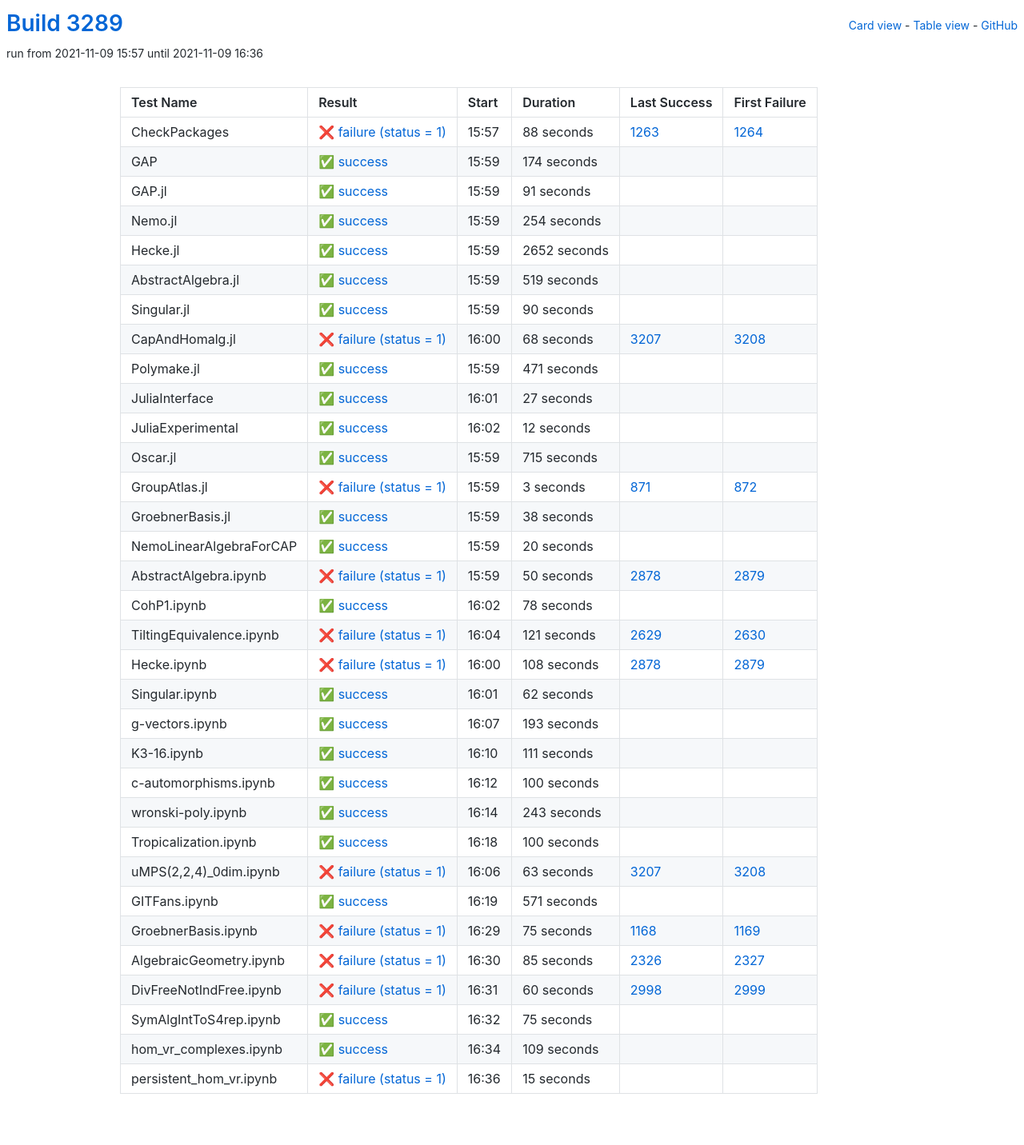
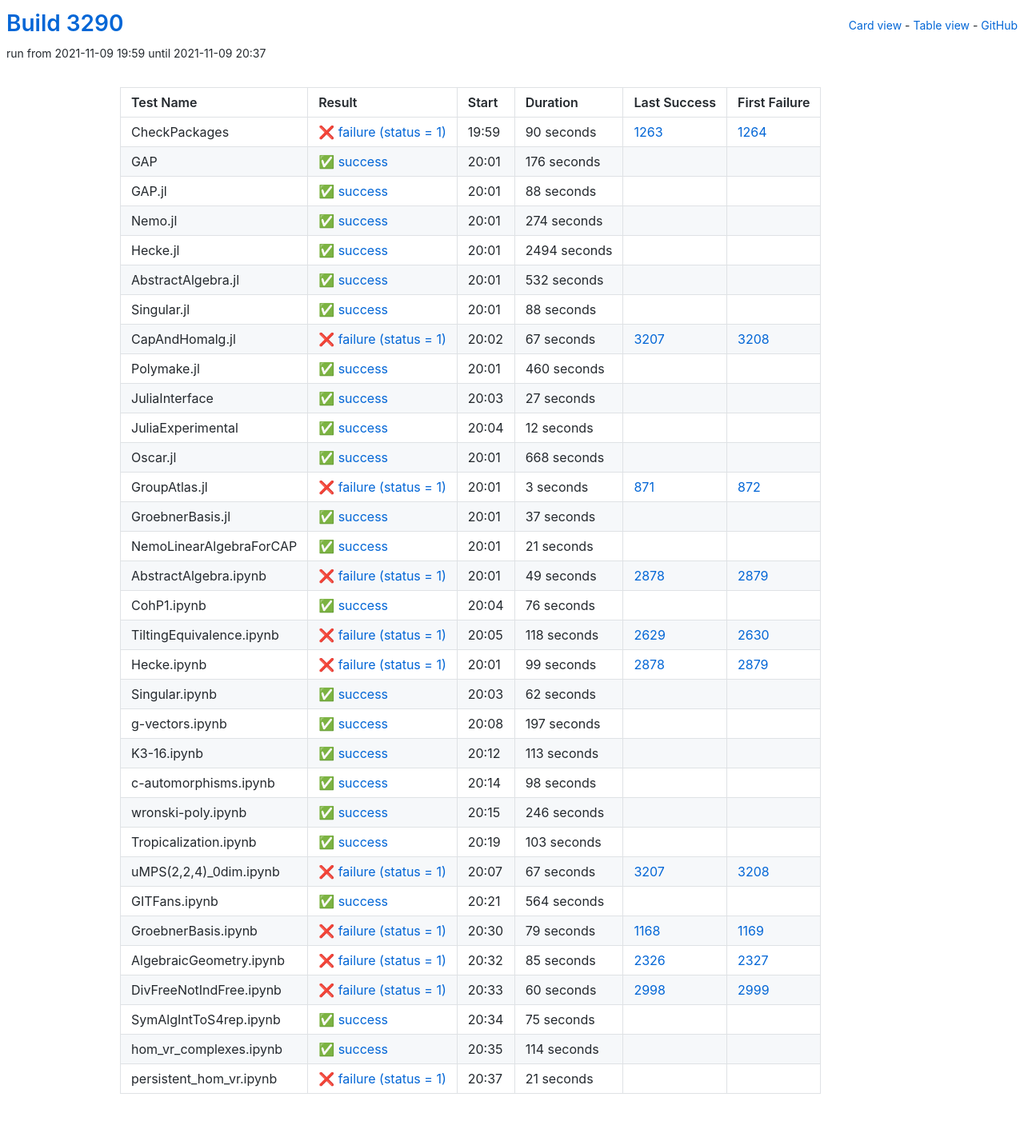
Before and after one commit to oscar-system/oscar-ci-status-stable, a Jekyll site: the page built from table.html, in a window 1280 px wide. Shown: the whole page at 80% size. Built offline with Jekyll 4.4.1, drawn with Linux system fonts in a browser that asks for light colours.

Commit message:
Build #3290

```diff
--- a/_data/ci.yml
+++ b/_data/ci.yml
@@ -1,6 +1,6 @@
 ---
-build: 3289
-build_url: https://oscarci.mathematik.uni-kl.de/job/oscar-stable/3289/
+build: 3290
+build_url: https://oscarci.mathematik.uni-kl.de/job/oscar-stable/3290/
 job: oscar-stable
 organization: oscar-system
 repo: oscar-ci-status-stable
@@ -8,116 +8,116 @@ repourl: https://github.com/oscar-system/oscar-ci-status-stable
 tests:
 - name: CheckPackages
   id: checkpackages
-  log: https://oscarci.mathematik.uni-kl.de/job/oscar-stable/3289/artifact/logs/build-3289/CheckPackages.log
-  start: 2021-11-09 15:57
+  log: https://oscarci.mathematik.uni-kl.de/job/oscar-stable/3290/artifact/logs/build-3290/CheckPackages.log
+  start: 2021-11-09 19:59
   success: false
   exitcode: 1
   status: failure
-  duration: 88
+  duration: 90
   last_success: 1263
   last_success_url: https://oscarci.mathematik.uni-kl.de/job/oscar-stable/1263/
   first_failure: 1264
   first_failure_url: https://oscarci.mathematik.uni-kl.de/job/oscar-stable/1264/
 - name: GAP
   id: gap
-  log: https://oscarci.mathematik.uni-kl.de/job/oscar-stable/3289/artifact/logs/build-3289/GAP.log
-  start: 2021-11-09 15:59
+  log: https://oscarci.mathematik.uni-kl.de/job/oscar-stable/3290/artifact/logs/build-3290/GAP.log
+  start: 2021-11-09 20:01
   success: true
   exitcode: 0
   status: success
-  duration: 174
+  duration: 176
   last_success: false
   last_success_url:
   first_failure: false
   first_failure_url:
 - name: GAP.jl
   id: gap-jl
-  log: https://oscarci.mathematik.uni-kl.de/job/oscar-stable/3289/artifact/logs/build-3289/GAP.jl.log
-  start: 2021-11-09 15:59
+  log: https://oscarci.mathematik.uni-kl.de/job/oscar-stable/3290/artifact/logs/build-3290/GAP.jl.log
+  start: 2021-11-09 20:01
   success: true
   exitcode: 0
   status: success
-  duration: 91
+  duration: 88
   last_success: false
   last_success_url:
   first_failure: false
   first_failure_url:
 - name: Nemo.jl
   id: nemo-jl
-  log: https://oscarci.mathematik.uni-kl.de/job/oscar-stable/3289/artifact/logs/build-3289/Nemo.jl.log
-  start: 2021-11-09 15:59
+  log: https://oscarci.mathematik.uni-kl.de/job/oscar-stable/3290/artifact/logs/build-3290/Nemo.jl.log
+  start: 2021-11-09 20:01
   success: true
   exitcode: 0
   status: success
-  duration: 254
+  duration: 274
   last_success: false
   last_success_url:
   first_failure: false
   first_failure_url:
 - name: Hecke.jl
   id: hecke-jl
-  log: https://oscarci.mathematik.uni-kl.de/job/oscar-stable/3289/artifact/logs/build-3289/Hecke.jl.log
-  start: 2021-11-09 15:59
+  log: https://oscarci.mathematik.uni-kl.de/job/oscar-stable/3290/artifact/logs/build-3290/Hecke.jl.log
+  start: 2021-11-09 20:01
   success: true
   exitcode: 0
   status: success
-  duration: 2652
+  duration: 2494
   last_success: false
   last_success_url:
   first_failure: false
   first_failure_url:
 - name: AbstractAlgebra.jl
   id: abstractalgebra-jl
-  log: https://oscarci.mathematik.uni-kl.de/job/oscar-stable/3289/artifact/logs/build-3289/AbstractAlgebra.jl.log
-  start: 2021-11-09 15:59
+  log: https://oscarci.mathematik.uni-kl.de/job/oscar-stable/3290/artifact/logs/build-3290/AbstractAlgebra.jl.log
+  start: 2021-11-09 20:01
   success: true
   exitcode: 0
   status: success
-  duration: 519
+  duration: 532
   last_success: false
   last_success_url:
   first_failure: false
   first_failure_url:
 - name: Singular.jl
   id: singular-jl
-  log: https://oscarci.mathematik.uni-kl.de/job/oscar-stable/3289/artifact/logs/build-3289/Singular.jl.log
-  start: 2021-11-09 15:59
+  log: https://oscarci.mathematik.uni-kl.de/job/oscar-stable/3290/artifact/logs/build-3290/Singular.jl.log
+  start: 2021-11-09 20:01
   success: true
   exitcode: 0
   status: success
-  duration: 90
+  duration: 88
   last_success: false
   last_success_url:
   first_failure: false
   first_failure_url:
 - name: CapAndHomalg.jl
   id: capandhomalg-jl
-  log: https://oscarci.mathematik.uni-kl.de/job/oscar-stable/3289/artifact/logs/build-3289/CapAndHomalg.jl.log
-  start: 2021-11-09 16:00
+  log: https://oscarci.mathematik.uni-kl.de/job/oscar-stable/3290/artifact/logs/build-3290/CapAndHomalg.jl.log
+  start: 2021-11-09 20:02
   success: false
   exitcode: 1
   status: failure
-  duration: 68
+  duration: 67
   last_success: 3207
   last_success_url: https://oscarci.mathematik.uni-kl.de/job/oscar-stable/3207/
   first_failure: 3208
   first_failure_url: https://oscarci.mathematik.uni-kl.de/job/oscar-stable/3208/
 - name: Polymake.jl
   id: polymake-jl
-  log: https://oscarci.mathematik.uni-kl.de/job/oscar-stable/3289/artifact/logs/build-3289/Polymake.jl.log
-  start: 2021-11-09 15:59
+  log: https://oscarci.mathematik.uni-kl.de/job/oscar-stable/3290/artifact/logs/build-3290/Polymake.jl.log
+  start: 2021-11-09 20:01
   success: true
   exitcode: 0
   status: success
-  duration: 471
+  duration: 460
   last_success: false
   last_success_url:
   first_failure: false
   first_failure_url:
 - name: JuliaInterface
   id: juliainterface
-  log: https://oscarci.mathematik.uni-kl.de/job/oscar-stable/3289/artifact/logs/build-3289/JuliaInterface.log
-  start: 2021-11-09 16:01
+  log: https://oscarci.mathematik.uni-kl.de/job/oscar-stable/3290/artifact/logs/build-3290/JuliaInterface.log
+  start: 2021-11-09 20:03
   success: true
   exitcode: 0
   status: success
@@ -128,8 +128,8 @@ tests:
   first_failure_url:
 - name: JuliaExperimental
   id: juliaexperimental
-  log: https://oscarci.mathematik.uni-kl.de/job/oscar-stable/3289/artifact/logs/build-3289/JuliaExperimental.log
-  start: 2021-11-09 16:02
+  log: https://oscarci.mathematik.uni-kl.de/job/oscar-stable/3290/artifact/logs/build-3290/JuliaExperimental.log
+  start: 2021-11-09 20:04
   success: true
   exitcode: 0
   status: success
@@ -140,20 +140,20 @@ tests:
   first_failure_url:
 - name: Oscar.jl
   id: oscar-jl
-  log: https://oscarci.mathematik.uni-kl.de/job/oscar-stable/3289/artifact/logs/build-3289/Oscar.jl.log
-  start: 2021-11-09 15:59
+  log: https://oscarci.mathematik.uni-kl.de/job/oscar-stable/3290/artifact/logs/build-3290/Oscar.jl.log
+  start: 2021-11-09 20:01
   success: true
   exitcode: 0
   status: success
-  duration: 715
+  duration: 668
   last_success: false
   last_success_url:
   first_failure: false
   first_failure_url:
 - name: GroupAtlas.jl
   id: groupatlas-jl
-  log: https://oscarci.mathematik.uni-kl.de/job/oscar-stable/3289/artifact/logs/build-3289/GroupAtlas.jl.log
-  start: 2021-11-09 15:59
+  log: https://oscarci.mathematik.uni-kl.de/job/oscar-stable/3290/artifact/logs/build-3290/GroupAtlas.jl.log
+  start: 2021-11-09 20:01
   success: false
   exitcode: 1
   status: failure
@@ -164,80 +164,80 @@ tests:
   first_failure_url: https://oscarci.mathematik.uni-kl.de/job/oscar-stable/872/
 - name: GroebnerBasis.jl
   id: groebnerbasis-jl
-  log: https://oscarci.mathematik.uni-kl.de/job/oscar-stable/3289/artifact/logs/build-3289/GroebnerBasis.jl.log
-  start: 2021-11-09 15:59
+  log: https://oscarci.mathematik.uni-kl.de/job/oscar-stable/3290/artifact/logs/build-3290/GroebnerBasis.jl.log
+  start: 2021-11-09 20:01
   success: true
   exitcode: 0
   status: success
-  duration: 38
+  duration: 37
   last_success: false
   last_success_url:
   first_failure: false
   first_failure_url:
 - name: NemoLinearAlgebraForCAP
   id: nemolinearalgebraforcap
-  log: https://oscarci.mathematik.uni-kl.de/job/oscar-stable/3289/artifact/logs/build-3289/NemoLinearAlgebraForCAP.log
-  start: 2021-11-09 15:59
+  log: https://oscarci.mathematik.uni-kl.de/job/oscar-stable/3290/artifact/logs/build-3290/NemoLinearAlgebraForCAP.log
+  start: 2021-11-09 20:01
   success: true
   exitcode: 0
   status: success
-  duration: 20
+  duration: 21
   last_success: false
   last_success_url:
   first_failure: false
   first_failure_url:
 - name: AbstractAlgebra.ipynb
   id: abstractalgebra-ipynb
-  log: https://oscarci.mathematik.uni-kl.de/job/oscar-stable/3289/artifact/logs/build-3289/AbstractAlgebra.ipynb.log
-  start: 2021-11-09 15:59
+  log: https://oscarci.mathematik.uni-kl.de/job/oscar-stable/3290/artifact/logs/build-3290/AbstractAlgebra.ipynb.log
+  start: 2021-11-09 20:01
   success: false
   exitcode: 1
   status: failure
-  duration: 50
+  duration: 49
   last_success: 2878
   last_success_url: https://oscarci.mathematik.uni-kl.de/job/oscar-stable/2878/
   first_failure: 2879
   first_failure_url: https://oscarci.mathematik.uni-kl.de/job/oscar-stable/2879/
 - name: CohP1.ipynb
   id: cohp1-ipynb
-  log: https://oscarci.mathematik.uni-kl.de/job/oscar-stable/3289/artifact/logs/build-3289/CohP1.ipynb.log
-  start: 2021-11-09 16:02
+  log: https://oscarci.mathematik.uni-kl.de/job/oscar-stable/3290/artifact/logs/build-3290/CohP1.ipynb.log
+  start: 2021-11-09 20:04
   success: true
   exitcode: 0
   status: success
-  duration: 78
+  duration: 76
   last_success: false
   last_success_url:
   first_failure: false
   first_failure_url:
 - name: TiltingEquivalence.ipynb
   id: tiltingequivalence-ipynb
-  log: https://oscarci.mathematik.uni-kl.de/job/oscar-stable/3289/artifact/logs/build-3289/TiltingEquivalence.ipynb.log
-  start: 2021-11-09 16:04
+  log: https://oscarci.mathematik.uni-kl.de/job/oscar-stable/3290/artifact/logs/build-3290/TiltingEquivalence.ipynb.log
+  start: 2021-11-09 20:05
   success: false
   exitcode: 1
   status: failure
-  duration: 121
+  duration: 118
   last_success: 2629
   last_success_url: https://oscarci.mathematik.uni-kl.de/job/oscar-stable/2629/
   first_failure: 2630
   first_failure_url: https://oscarci.mathematik.uni-kl.de/job/oscar-stable/2630/
 - name: Hecke.ipynb
   id: hecke-ipynb
-  log: https://oscarci.mathematik.uni-kl.de/job/oscar-stable/3289/artifact/logs/build-3289/Hecke.ipynb.log
-  start: 2021-11-09 16:00
+  log: https://oscarci.mathematik.uni-kl.de/job/oscar-stable/3290/artifact/logs/build-3290/Hecke.ipynb.log
+  start: 2021-11-09 20:01
   success: false
   exitcode: 1
   status: failure
-  duration: 108
+  duration: 99
   last_success: 2878
   last_success_url: https://oscarci.mathematik.uni-kl.de/job/oscar-stable/2878/
   first_failure: 2879
   first_failure_url: https://oscarci.mathematik.uni-kl.de/job/oscar-stable/2879/
 - name: Singular.ipynb
   id: singular-ipynb
-  log: https://oscarci.mathematik.uni-kl.de/job/oscar-stable/3289/artifact/logs/build-3289/Singular.ipynb.log
-  start: 2021-11-09 16:01
+  log: https://oscarci.mathematik.uni-kl.de/job/oscar-stable/3290/artifact/logs/build-3290/Singular.ipynb.log
+  start: 2021-11-09 20:03
   success: true
   exitcode: 0
   status: success
@@ -248,104 +248,104 @@ tests:
   first_failure_url:
 - name: g-vectors.ipynb
   id: g-vectors-ipynb
-  log: https://oscarci.mathematik.uni-kl.de/job/oscar-stable/3289/artifact/logs/build-3289/g-vectors.ipynb.log
-  start: 2021-11-09 16:07
+  log: https://oscarci.mathematik.uni-kl.de/job/oscar-stable/3290/artifact/logs/build-3290/g-vectors.ipynb.log
+  start: 2021-11-09 20:08
   success: true
   exitcode: 0
   status: success
-  duration: 193
+  duration: 197
   last_success: false
   last_success_url:
   first_failure: false
   first_failure_url:
 - name: K3-16.ipynb
   id: k3-16-ipynb
-  log: https://oscarci.mathematik.uni-kl.de/job/oscar-stable/3289/artifact/logs/build-3289/K3-16.ipynb.log
-  start: 2021-11-09 16:10
+  log: https://oscarci.mathematik.uni-kl.de/job/oscar-stable/3290/artifact/logs/build-3290/K3-16.ipynb.log
+  start: 2021-11-09 20:12
   success: true
   exitcode: 0
   status: success
-  duration: 111
+  duration: 113
   last_success: false
   last_success_url:
   first_failure: false
   first_failure_url:
 - name: c-automorphisms.ipynb
   id: c-automorphisms-ipynb
-  log: https://oscarci.mathematik.uni-kl.de/job/oscar-stable/3289/artifact/logs/build-3289/c-automorphisms.ipynb.log
-  start: 2021-11-09 16:12
+  log: https://oscarci.mathematik.uni-kl.de/job/oscar-stable/3290/artifact/logs/build-3290/c-automorphisms.ipynb.log
+  start: 2021-11-09 20:14
   success: true
   exitcode: 0
   status: success
-  duration: 100
+  duration: 98
   last_success: false
   last_success_url:
   first_failure: false
   first_failure_url:
 - name: wronski-poly.ipynb
   id: wronski-poly-ipynb
-  log: https://oscarci.mathematik.uni-kl.de/job/oscar-stable/3289/artifact/logs/build-3289/wronski-poly.ipynb.log
-  start: 2021-11-09 16:14
+  log: https://oscarci.mathematik.uni-kl.de/job/oscar-stable/3290/artifact/logs/build-3290/wronski-poly.ipynb.log
+  start: 2021-11-09 20:15
   success: true
   exitcode: 0
   status: success
-  duration: 243
+  duration: 246
   last_success: false
   last_success_url:
   first_failure: false
   first_failure_url:
 - name: Tropicalization.ipynb
   id: tropicalization-ipynb
-  log: https://oscarci.mathematik.uni-kl.de/job/oscar-stable/3289/artifact/logs/build-3289/Tropicalization.ipynb.log
-  start: 2021-11-09 16:18
+  log: https://oscarci.mathematik.uni-kl.de/job/oscar-stable/3290/artifact/logs/build-3290/Tropicalization.ipynb.log
+  start: 2021-11-09 20:19
   success: true
   exitcode: 0
   status: success
-  duration: 100
+  duration: 103
   last_success: false
   last_success_url:
   first_failure: false
   first_failure_url:
 - name: uMPS(2,2,4)_0dim.ipynb
   id: umps-2-2-4-0dim-ipynb
-  log: https://oscarci.mathematik.uni-kl.de/job/oscar-stable/3289/artifact/logs/build-3289/uMPS-2-2-4-_0dim.ipynb.log
-  start: 2021-11-09 16:06
+  log: https://oscarci.mathematik.uni-kl.de/job/oscar-stable/3290/artifact/logs/build-3290/uMPS-2-2-4-_0dim.ipynb.log
+  start: 2021-11-09 20:07
   success: false
   exitcode: 1
   status: failure
-  duration: 63
+  duration: 67
   last_success: 3207
   last_success_url: https://oscarci.mathematik.uni-kl.de/job/oscar-stable/3207/
   first_failure: 3208
   first_failure_url: https://oscarci.mathematik.uni-kl.de/job/oscar-stable/3208/
 - name: GITFans.ipynb
   id: gitfans-ipynb
-  log: https://oscarci.mathematik.uni-kl.de/job/oscar-stable/3289/artifact/logs/build-3289/GITFans.ipynb.log
-  start: 2021-11-09 16:19
+  log: https://oscarci.mathematik.uni-kl.de/job/oscar-stable/3290/artifact/logs/build-3290/GITFans.ipynb.log
+  start: 2021-11-09 20:21
   success: true
   exitcode: 0
   status: success
-  duration: 571
+  duration: 564
   last_success: false
   last_success_url:
   first_failure: false
   first_failure_url:
 - name: GroebnerBasis.ipynb
   id: groebnerbasis-ipynb
-  log: https://oscarci.mathematik.uni-kl.de/job/oscar-stable/3289/artifact/logs/build-3289/GroebnerBasis.ipynb.log
-  start: 2021-11-09 16:29
+  log: https://oscarci.mathematik.uni-kl.de/job/oscar-stable/3290/artifact/logs/build-3290/GroebnerBasis.ipynb.log
+  start: 2021-11-09 20:30
   success: false
   exitcode: 1
   status: failure
-  duration: 75
+  duration: 79
   last_success: 1168
   last_success_url: https://oscarci.mathematik.uni-kl.de/job/oscar-stable/1168/
   first_failure: 1169
   first_failure_url: https://oscarci.mathematik.uni-kl.de/job/oscar-stable/1169/
 - name: AlgebraicGeometry.ipynb
   id: algebraicgeometry-ipynb
-  log: https://oscarci.mathematik.uni-kl.de/job/oscar-stable/3289/artifact/logs/build-3289/AlgebraicGeometry.ipynb.log
-  start: 2021-11-09 16:30
+  log: https://oscarci.mathematik.uni-kl.de/job/oscar-stable/3290/artifact/logs/build-3290/AlgebraicGeometry.ipynb.log
+  start: 2021-11-09 20:32
   success: false
   exitcode: 1
   status: failure
@@ -356,8 +356,8 @@ tests:
   first_failure_url: https://oscarci.mathematik.uni-kl.de/job/oscar-stable/2327/
 - name: DivFreeNotIndFree.ipynb
   id: divfreenotindfree-ipynb
-  log: https://oscarci.mathematik.uni-kl.de/job/oscar-stable/3289/artifact/logs/build-3289/DivFreeNotIndFree.ipynb.log
-  start: 2021-11-09 16:31
+  log: https://oscarci.mathematik.uni-kl.de/job/oscar-stable/3290/artifact/logs/build-3290/DivFreeNotIndFree.ipynb.log
+  start: 2021-11-09 20:33
   success: false
   exitcode: 1
   status: failure
@@ -368,8 +368,8 @@ tests:
   first_failure_url: https://oscarci.mathematik.uni-kl.de/job/oscar-stable/2999/
 - name: SymAlgIntToS4rep.ipynb
   id: symalginttos4rep-ipynb
-  log: https://oscarci.mathematik.uni-kl.de/job/oscar-stable/3289/artifact/logs/build-3289/SymAlgIntToS4rep.ipynb.log
-  start: 2021-11-09 16:32
+  log: https://oscarci.mathematik.uni-kl.de/job/oscar-stable/3290/artifact/logs/build-3290/SymAlgIntToS4rep.ipynb.log
+  start: 2021-11-09 20:34
   success: true
   exitcode: 0
   status: success
@@ -380,24 +380,24 @@ tests:
   first_failure_url:
 - name: hom_vr_complexes.ipynb
   id: hom-vr-complexes-ipynb
-  log: https://oscarci.mathematik.uni-kl.de/job/oscar-stable/3289/artifact/logs/build-3289/hom_vr_complexes.ipynb.log
-  start: 2021-11-09 16:34
+  log: https://oscarci.mathematik.uni-kl.de/job/oscar-stable/3290/artifact/logs/build-3290/hom_vr_complexes.ipynb.log
+  start: 2021-11-09 20:35
   success: true
   exitcode: 0
   status: success
-  duration: 109
+  duration: 114
   last_success: false
   last_success_url:
   first_failure: false
   first_failure_url:
 - name: persistent_hom_vr.ipynb
   id: persistent-hom-vr-ipynb
-  log: https://oscarci.mathematik.uni-kl.de/job/oscar-stable/3289/artifact/logs/build-3289/persistent_hom_vr.ipynb.log
-  start: 2021-11-09 16:36
+  log: https://oscarci.mathematik.uni-kl.de/job/oscar-stable/3290/artifact/logs/build-3290/persistent_hom_vr.ipynb.log
+  start: 2021-11-09 20:37
   success: false
   exitcode: 1
   status: failure
-  duration: 15
+  duration: 21
   last_success: false
   last_success_url:
   first_failure: false
```
Also changed, not shown: README.md.
